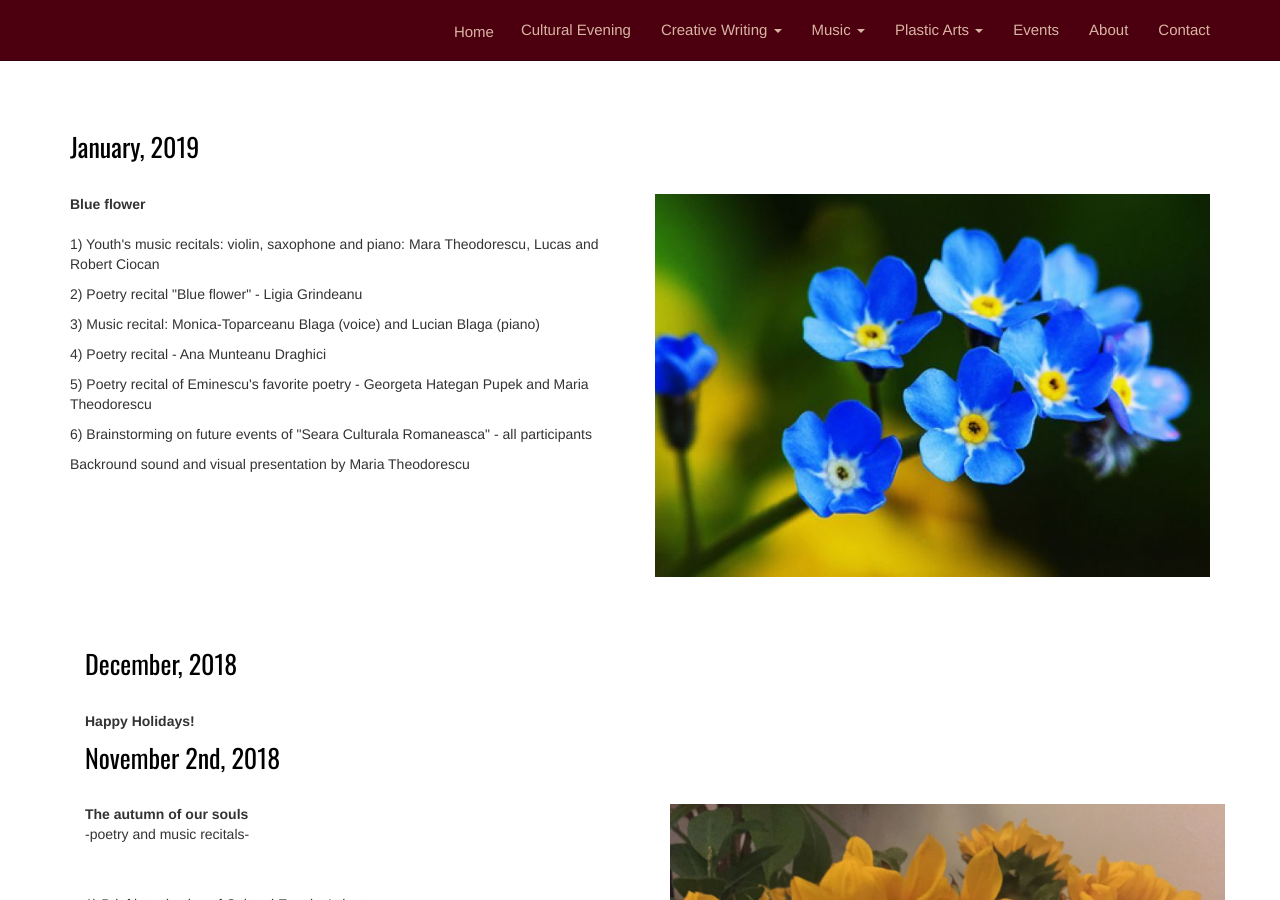
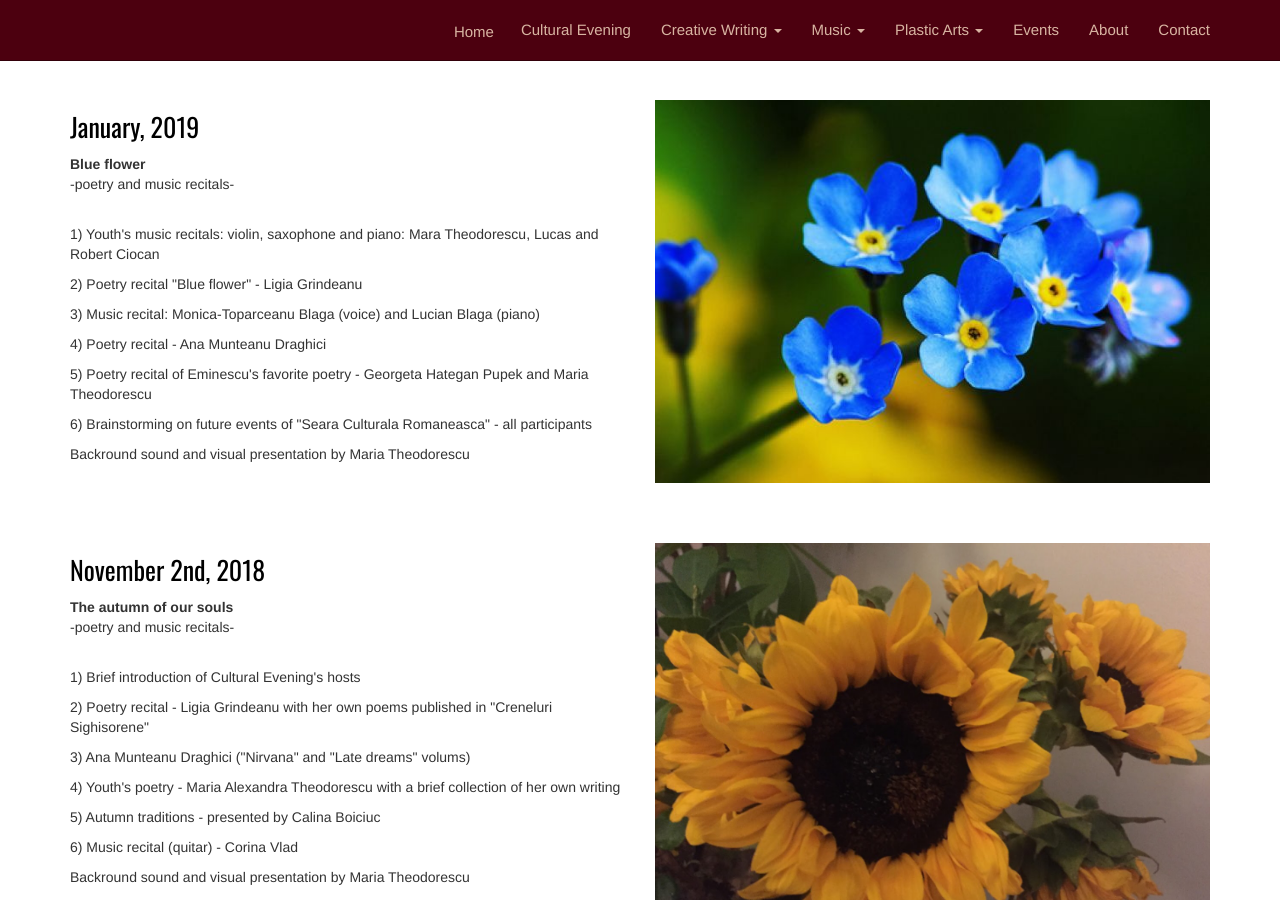
Before and after one commit to adrianth/culteve, a Jekyll site: the page built from en/events.html, in a window 1280 px wide and 900 px high. Built offline with Jekyll 4.4.1, drawn with Linux system fonts in a browser that asks for light colours.

Commit message:
aliniere

```diff
--- a/en/events.html
+++ b/en/events.html
@@ -6,13 +6,11 @@ title: Events
 <br>
 <br>
 <div class="container">
-    <br>
-    <h2>January, 2019</h2>
-    <br>
     <div class="row">
         <div class="col-sm-6">
+            <h2>January, 2019</h2>
             <strong>Blue flower</strong>
-            <br>
+            <p style="text-align: justify">-poetry and music recitals-</p>
             <br>
             <p>1) Youth's music recitals: violin, saxophone and piano: Mara Theodorescu, Lucas and Robert Ciocan</p>
             <p>2) Poetry recital "Blue flower" - Ligia Grindeanu</p>
@@ -26,26 +24,18 @@ title: Events
             <img class="img img-responsive" src="{{ site.baseurl }}/img/events/numauita.jpg" alt="" />
         </div>
     </div>
+</div>
+<br>
 <br>
 <br>
 <div class="container">
-    <br>
-    <h2>December, 2018</h2>
-    <br>
     <div class="row">
         <div class="col-sm-6">
-            <strong>Happy Holidays!</strong>
-        </div>
-    </div>
+            <h2>November 2nd, 2018</h2>
 
-    <h2>November 2nd, 2018</h2>
-    <br>
-    <div class="row">
-        <div class="col-sm-6">
             <strong>The autumn of our souls</strong>
 
             <p style="text-align: justify">-poetry and music recitals-</p>
-           <br>
            <br>
             <p>1) Brief introduction of Cultural Evening's hosts </p>
             <p>2) Poetry recital - Ligia Grindeanu with her own poems published in "Creneluri Sighisorene"
```
